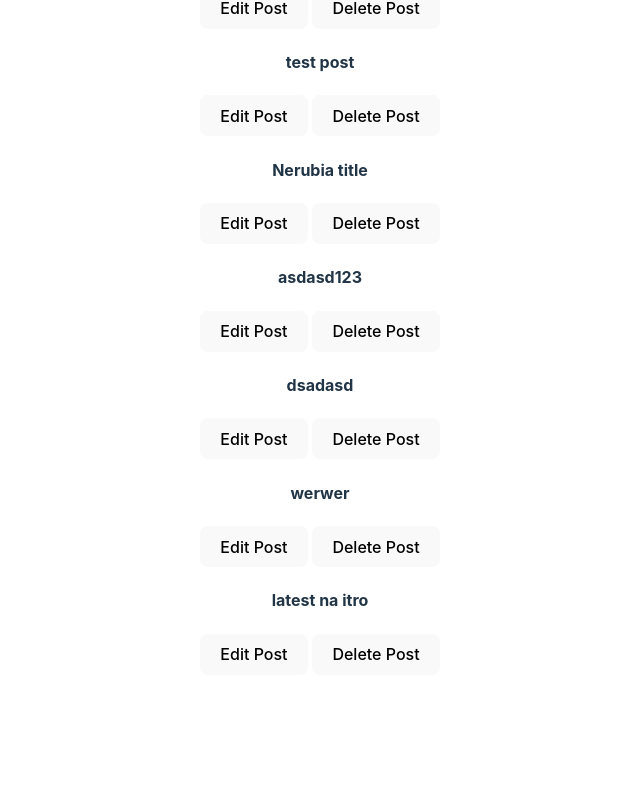
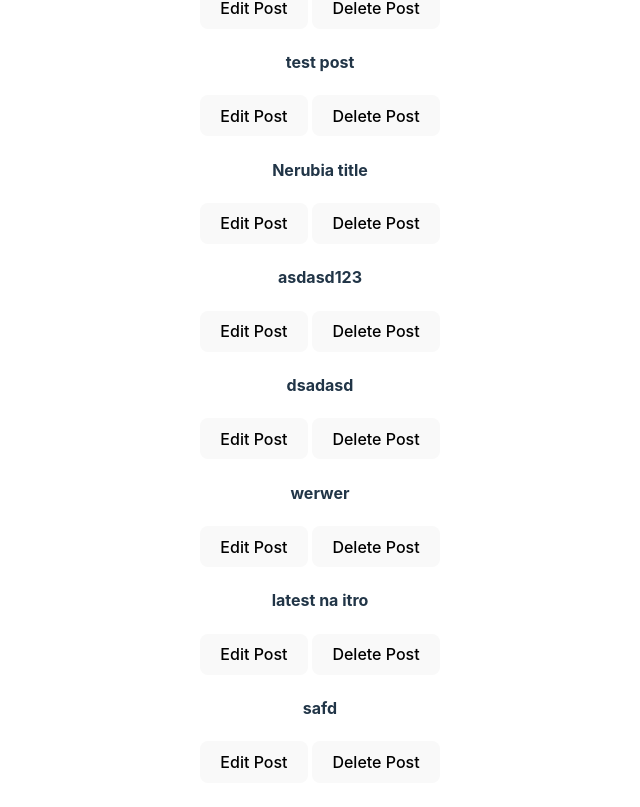
Before and after one commit to Drakkarrr/tanstack-query-crud, a React (Vite) app: page / in a window 1280 px wide. Shown: the part 860-1667 px from the top of the page, without its empty margins (320-960 px from the left). Before the commit the page ends 1567 px from the top, so only its background shows below. Built offline with nearby package versions, Linux system fonts and the light colour scheme; data requests are answered from the project's data file.

Commit message:
handler added

```diff
--- a/db.json
+++ b/db.json
@@ -54,6 +54,11 @@
       "id": "da76bb6b-06a6-4afd-acd0-76ac9d4a7635",
       "title": "latest na itro",
       "body": "this is the latest baby"
+    },
+    {
+      "id": "02ae27ec-1cf5-4f98-aba1-59d275b11259",
+      "title": "safd",
+      "body": "asd"
     }
   ]
 }
--- a/src/pages/EditPost.jsx
+++ b/src/pages/EditPost.jsx
@@ -6,6 +6,11 @@ import { useQuery } from '@tanstack/react-query';
 const EditPost = () => {
   const navigate = useNavigate();
   const { id } = useParams();
+
+  const handleSubmit = (post) => {
+    console.log(post);
+    // navigate('/');
+  };
 
   const {
     data: post,
@@ -23,7 +28,7 @@ const EditPost = () => {
   return (
     <div>
       EditPost {id}
-      <PostForm initialValue={post} />
+      <PostForm initialValue={post} onSubmit={handleSubmit} />
     </div>
   );
 };
```
